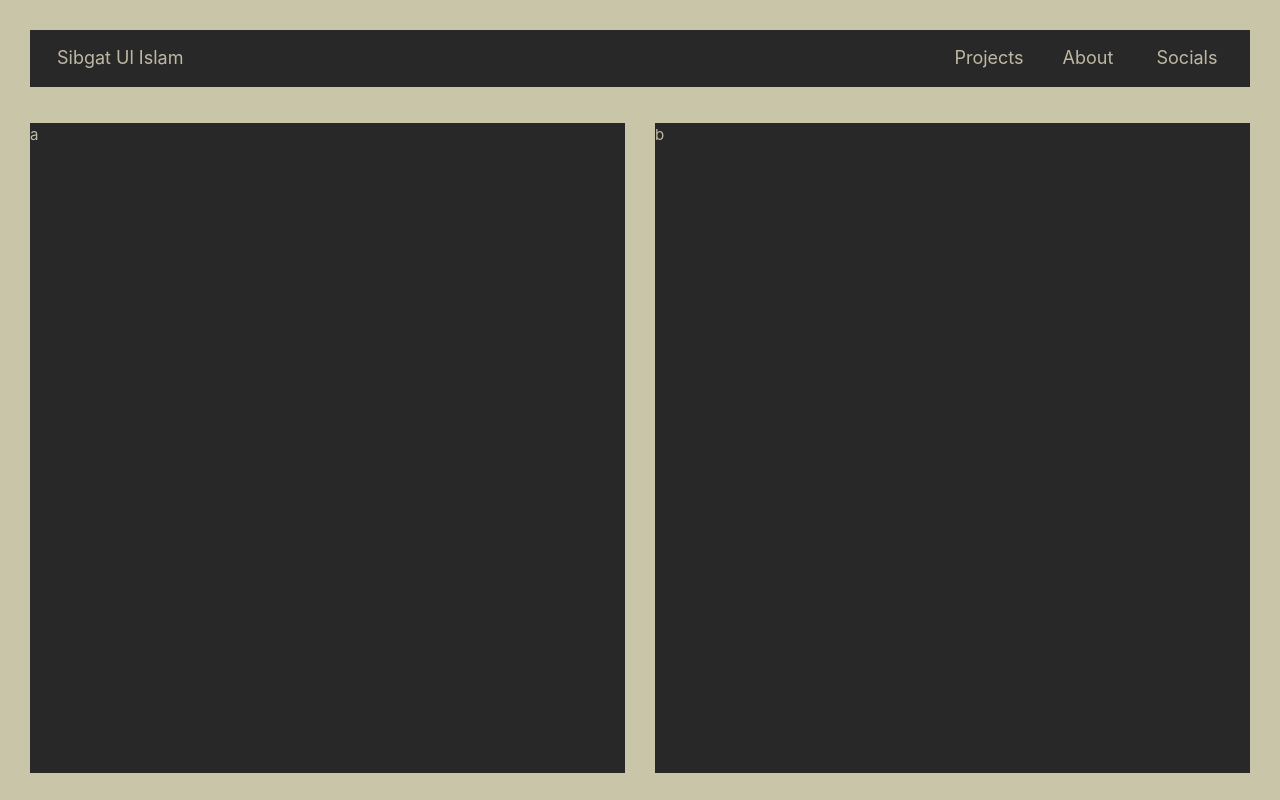
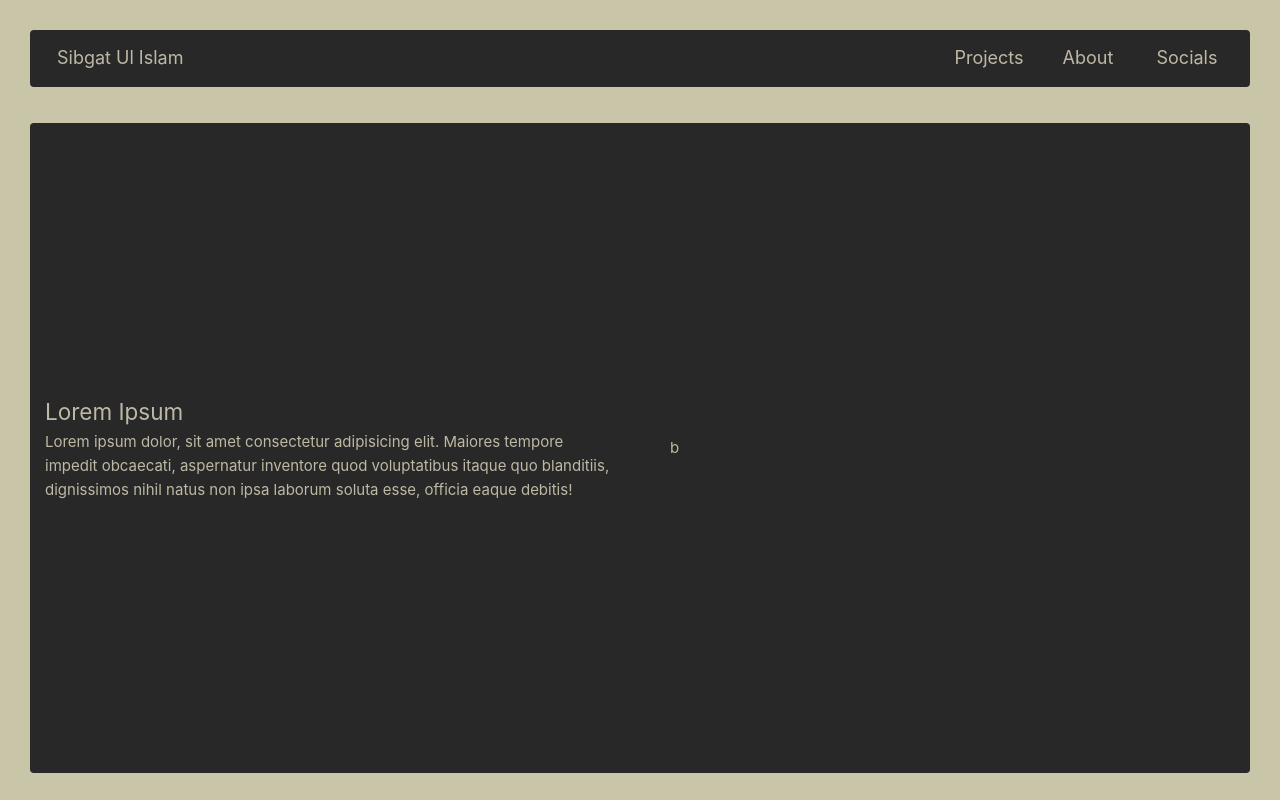
Before and after one commit to Sibgat-Ul/SibgatUl, a Vue app: page / in a window 1280 px wide. Built offline with nearby package versions, Linux system fonts and the light colour scheme.

Commit message:
fixed grid

```diff
--- a/src/App.vue
+++ b/src/App.vue
@@ -7,7 +7,7 @@ import Nav from '@/components/Nav.vue';
 <template>
   <div class="main h-screen p-.5em md:p-2em">
     <header>
-      <Nav class="mb-.5em md:mb-2em"/>
+      <Nav class="b-rd mb-.5em md:mb-2em"/>
     </header>
 
     <section
@@ -16,14 +16,23 @@ import Nav from '@/components/Nav.vue';
         h-[calc(100%-6em)]
         grid
         gap-1em
+        content-center
+        items-center
         md:gap-2em
-
         grid-cols-1
         md:grid-cols-2
+        b-rd
       "
     >
-      <div class="">a</div>
-      <div class="">b</div>
+      <div class="p-1em">
+        <h2>
+          Lorem Ipsum
+        </h2>
+        <p>
+          Lorem ipsum dolor, sit amet consectetur adipisicing elit. Maiores tempore impedit obcaecati, aspernatur inventore quod voluptatibus itaque quo blanditiis, dignissimos nihil natus non ipsa laborum soluta esse, officia eaque debitis!
+        </p>
+      </div>
+      <div class="p-1em ">b</div>
     </section>
   </div>
 </template>
@@ -31,7 +40,7 @@ import Nav from '@/components/Nav.vue';
 <style scoped>
 /* grid-cols-[repeat(auto-fit,minmax(20em,1fr))] */
 
-.hero > div {
+.hero  {
   background-color: var(--title-bg);
   color: var(--title-font);
 }
```
